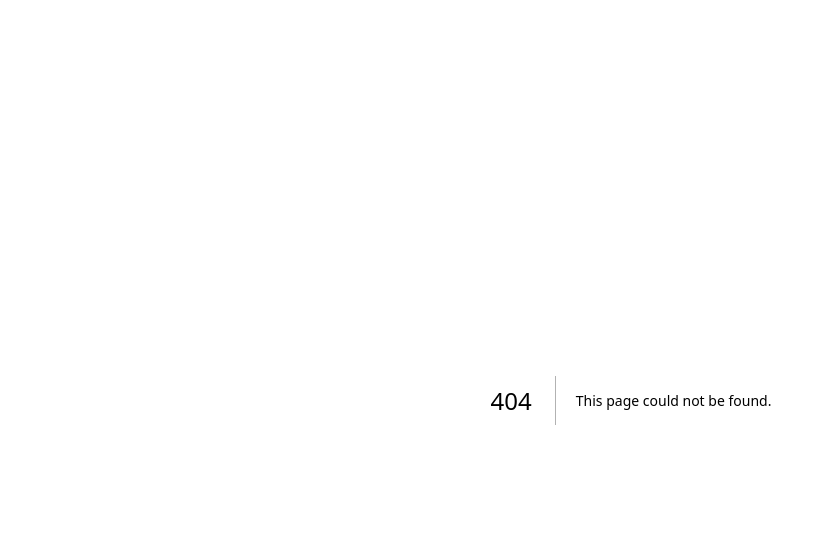
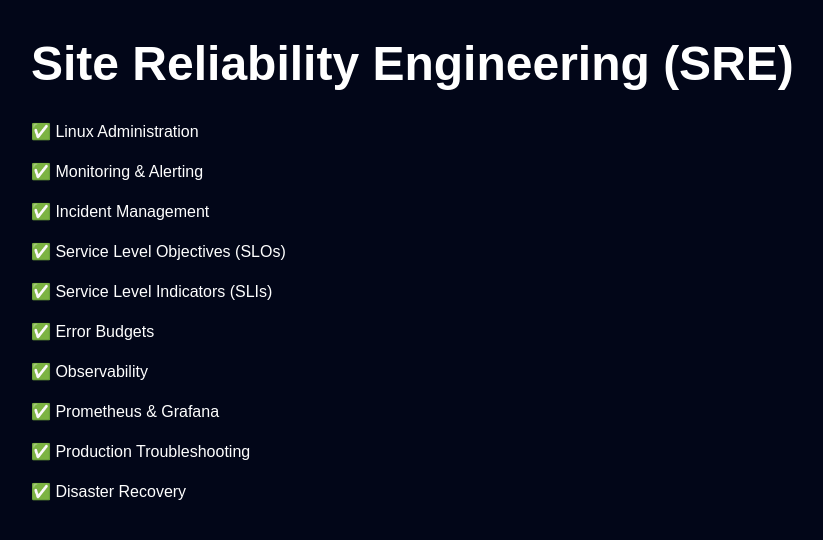
Before and after one commit to Sekharbobby/learnwithbobby, a Next.js app: page /sre in a window 1280 px wide. Before the commit this address had no page. Shown: the top 540 px of the page, without its empty margins (9-832 px from the left). Built offline with nearby package versions, Linux system fonts and the light colour scheme.

Commit message:
Add SRE roadmap

```diff
--- /dev/null
+++ b/app/sre/page.tsx
@@ -0,0 +1,22 @@
+export default function SREPage() {
+  return (
+    <main className="min-h-screen bg-slate-950 p-10 text-white">
+      <h1 className="mb-8 text-5xl font-bold">
+        Site Reliability Engineering (SRE)
+      </h1>
+
+      <div className="space-y-4">
+        <div>✅ Linux Administration</div>
+        <div>✅ Monitoring & Alerting</div>
+        <div>✅ Incident Management</div>
+        <div>✅ Service Level Objectives (SLOs)</div>
+        <div>✅ Service Level Indicators (SLIs)</div>
+        <div>✅ Error Budgets</div>
+        <div>✅ Observability</div>
+        <div>✅ Prometheus & Grafana</div>
+        <div>✅ Production Troubleshooting</div>
+        <div>✅ Disaster Recovery</div>
+      </div>
+    </main>
+  );
+}
```
